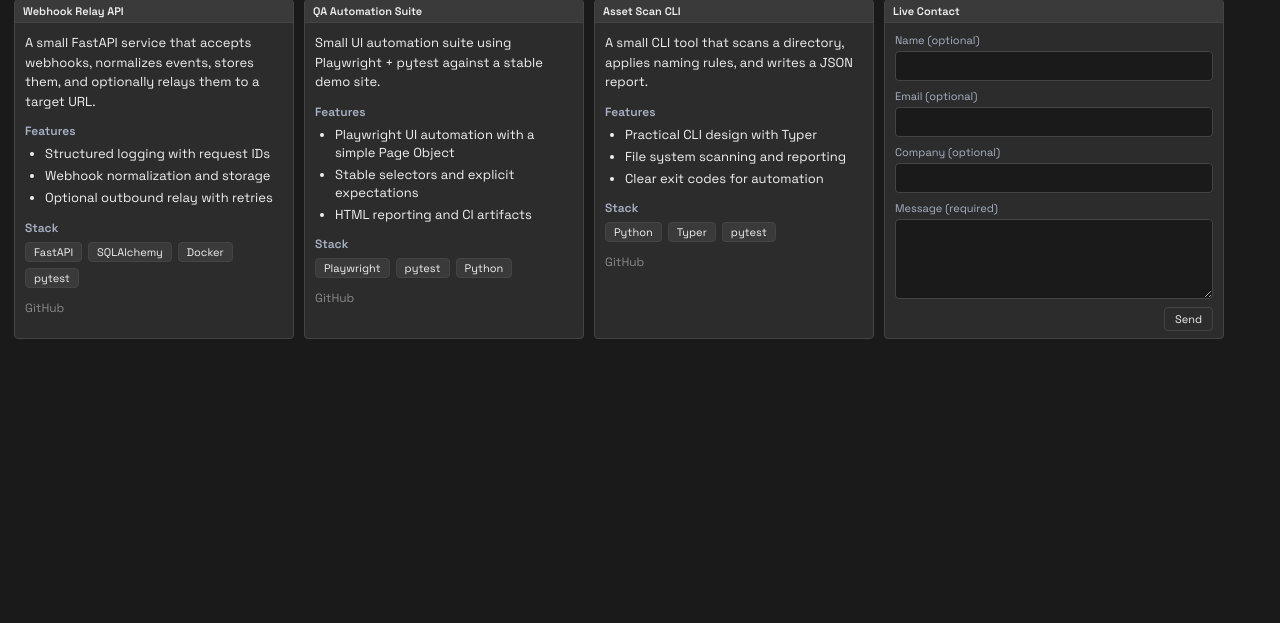
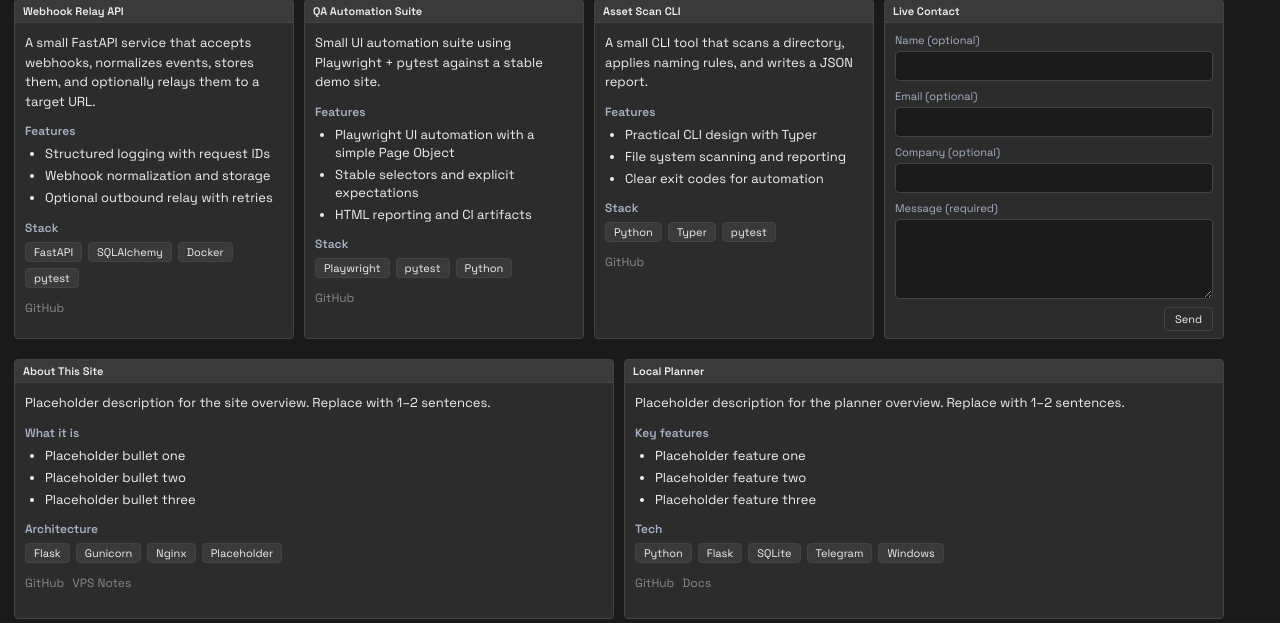
Before and after one commit to cyberpodolia/PortfolioDesk-flaskapp, a Flask app: page / in a window 1280 px wide. Shown: the part 511-1134 px from the top of the page. Run offline with Flask 3, Linux system fonts and the light colour scheme.

Commit message:
update index

```diff
--- a/templates/index.html
+++ b/templates/index.html
@@ -233,6 +233,77 @@
                     </div>
                 </div>
             </div>
+
+            <!-- About This Site (bottom row, full width) -->
+            <div class="window" data-id="site" style="left: 10px; top: 820px; width: 600px; height: 260px;">
+                <div class="widget">
+                    <div class="widget__title">About This Site</div>
+                    <div class="widget__body repo-widget">
+                        <!-- TODO: replace text -->
+                        <p class="repo-widget__description">Placeholder description for the site overview. Replace with 1–2 sentences.</p>
+                        <div class="repo-widget__section">
+                            <h4>What it is</h4>
+                            <!-- TODO: replace text -->
+                            <ul>
+                                <li>Placeholder bullet one</li>
+                                <li>Placeholder bullet two</li>
+                                <li>Placeholder bullet three</li>
+                            </ul>
+                        </div>
+                        <div class="repo-widget__section">
+                            <h4>Architecture</h4>
+                            <!-- TODO: replace text -->
+                            <div class="repo-widget__tags">
+                                <span class="tag">Flask</span>
+                                <span class="tag">Gunicorn</span>
+                                <span class="tag">Nginx</span>
+                                <span class="tag">Placeholder</span>
+                            </div>
+                        </div>
+                        <div class="repo-widget__actions">
+                            <!-- TODO: replace text -->
+                            <a href="#" target="_blank" rel="noreferrer">GitHub</a>
+                            <a href="#" target="_blank" rel="noreferrer">VPS Notes</a>
+                        </div>
+                    </div>
+                </div>
+            </div>
+
+            <!-- Local Planner (bottom row, full width) -->
+            <div class="window" data-id="planner" style="left: 620px; top: 820px; width: 600px; height: 260px;">
+                <div class="widget">
+                    <div class="widget__title">Local Planner</div>
+                    <div class="widget__body repo-widget">
+                        <!-- TODO: replace text -->
+                        <p class="repo-widget__description">Placeholder description for the planner overview. Replace with 1–2 sentences.</p>
+                        <div class="repo-widget__section">
+                            <h4>Key features</h4>
+                            <!-- TODO: replace text -->
+                            <ul>
+                                <li>Placeholder feature one</li>
+                                <li>Placeholder feature two</li>
+                                <li>Placeholder feature three</li>
+                            </ul>
+                        </div>
+                        <div class="repo-widget__section">
+                            <h4>Tech</h4>
+                            <!-- TODO: replace text -->
+                            <div class="repo-widget__tags">
+                                <span class="tag">Python</span>
+                                <span class="tag">Flask</span>
+                                <span class="tag">SQLite</span>
+                                <span class="tag">Telegram</span>
+                                <span class="tag">Windows</span>
+                            </div>
+                        </div>
+                        <div class="repo-widget__actions">
+                            <!-- TODO: replace text -->
+                            <a href="#" target="_blank" rel="noreferrer">GitHub</a>
+                            <a href="#" target="_blank" rel="noreferrer">Docs</a>
+                        </div>
+                    </div>
+                </div>
+            </div>
         </div>
     </div>
 
```
